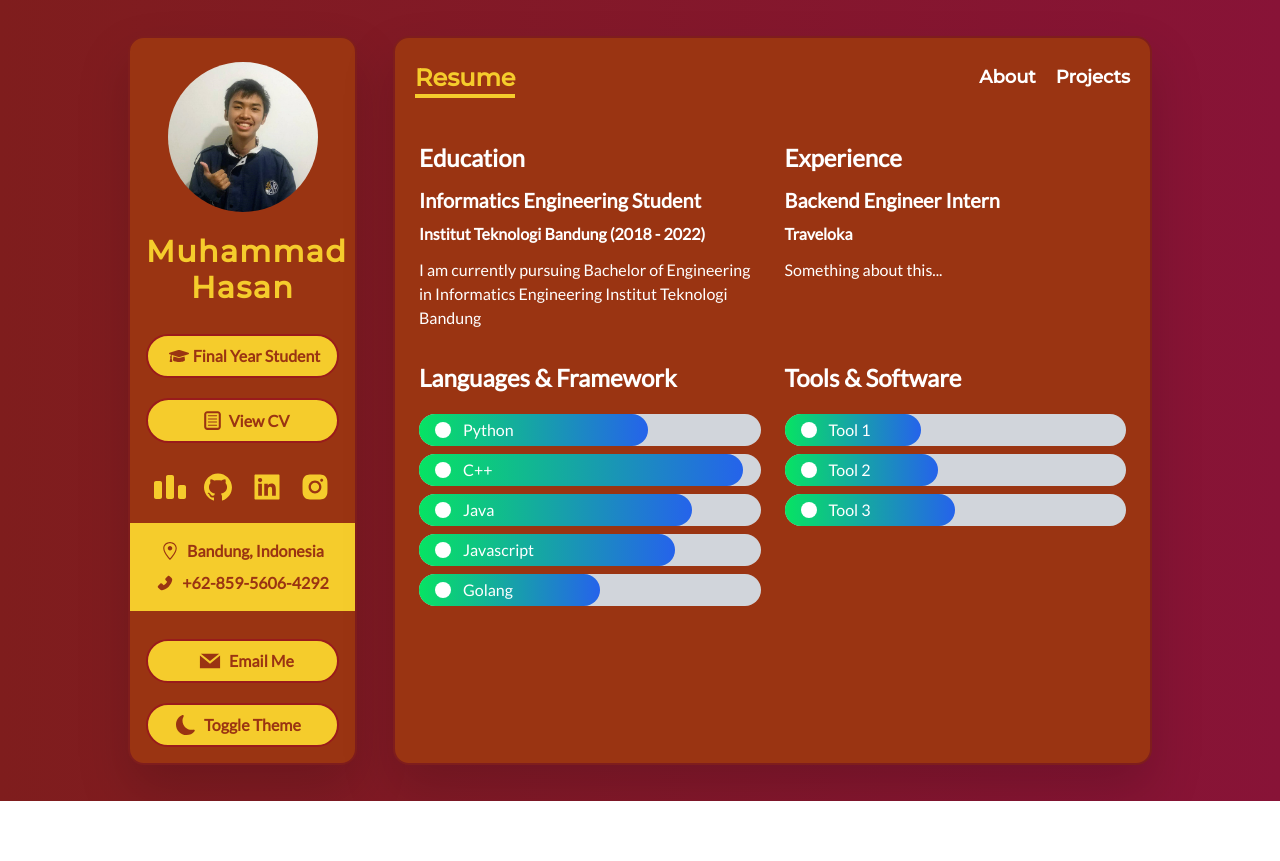
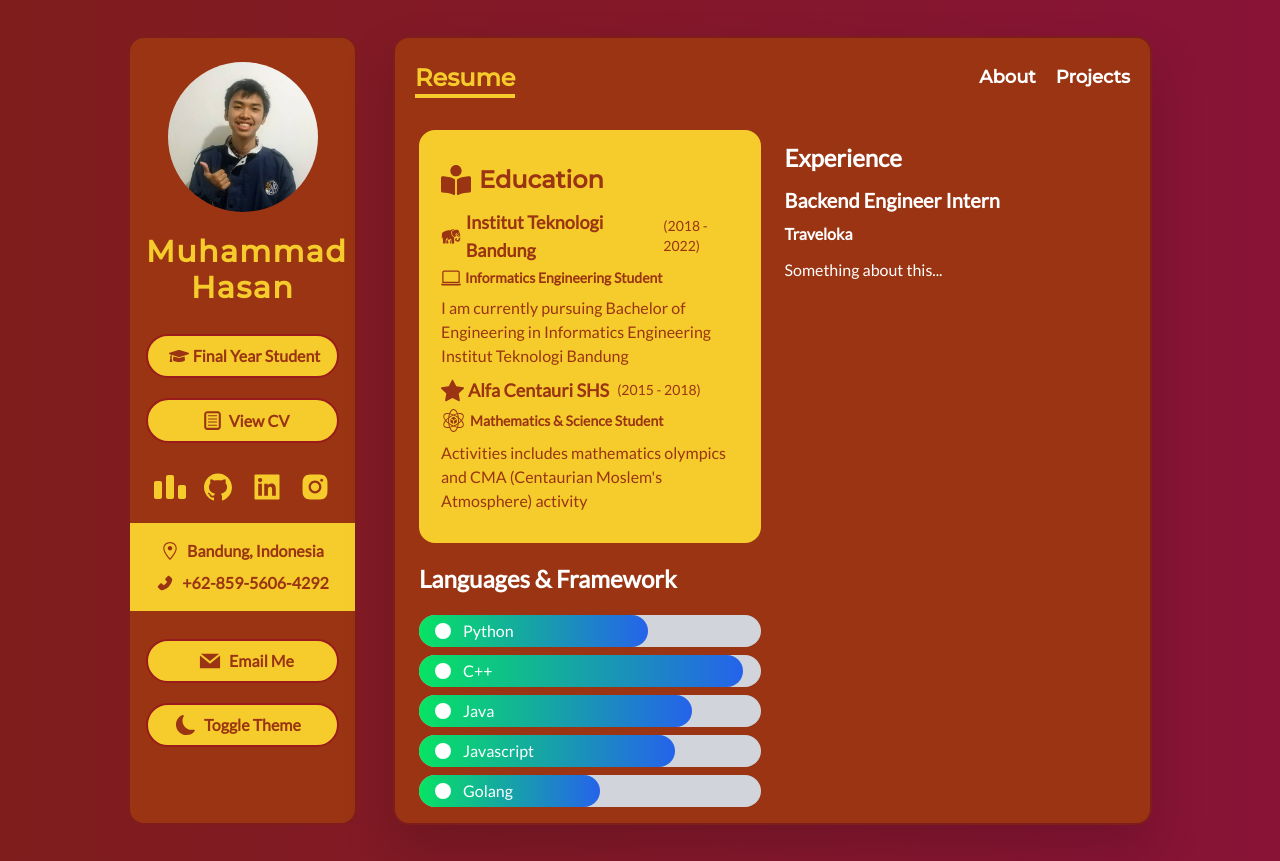
Before and after one commit to muhammadhasan01/portofolio, a Next.js app: page /resume in a window 1280 px wide. Before the commit the page ends 801 px from the top, so only its background shows below. Built offline with nearby package versions, Linux system fonts and the light colour scheme.

Commit message:
feat: change education

```diff
--- /dev/null
+++ b/components/EducationCard.tsx
@@ -0,0 +1,30 @@
+import { FunctionComponent } from 'react';
+import { IEducation } from '../type';
+import { MdDateRange } from 'react-icons/md';
+
+const EducationCard: FunctionComponent<{ education: IEducation }> =
+  ({
+     education: {
+       school, major, description, duration,
+       SchoolIcon, schoolIconSize, MajorIcon, majorIconSize,
+     },
+   }) => {
+    return (
+      <div>
+        <div className=' my-1 flex justify-left items-center'>
+          <SchoolIcon className='mr-1' size={schoolIconSize} />
+          <span className='font-bold text-base lg:text-lg'>{school}</span>
+          <span className='hidden lg:block lg:text-sm md:ml-2'>{duration}</span>
+        </div>
+        <div className='md:text-lg flex justify-left items-center'>
+          <MajorIcon className='mr-1' size={majorIconSize} />
+          <span className='font-semibold text-sm'>{major}</span>
+        </div>
+        <p className='my-2 text-sm lg:text-base font-medium'>
+          {description}
+        </p>
+      </div>
+    );
+  };
+
+export default EducationCard;
--- a/components/Sidebar.tsx
+++ b/components/Sidebar.tsx
@@ -65,7 +65,8 @@ const Sidebar = () => {
 
       {/*  Address */}
       <div
-        className='my-5 py-4 bg-cnc-yellow flex items-center justify-center flex-col space-y-2 font-semibold text-orange-800 dark:text-cnc-yellow dark:bg-dark-700'
+        className='my-5 py-4 bg-cnc-yellow flex items-center justify-center flex-col space-y-2 font-semibold text-orange-800
+        dark:text-cnc-yellow dark:bg-dark-500'
         style={{ 'marginLeft': '-1rem', 'marginRight': '-1rem' }}>
         <div className='flex items-center justify-center space-x-2'>
           <GoLocation size={18} />
--- a/data.ts
+++ b/data.ts
@@ -1,9 +1,9 @@
-import { IProject, IService, ISkill } from './type';
-import { BsCircleFill, BsCreditCard2FrontFill } from 'react-icons/bs';
-import { SiCodewars } from 'react-icons/si';
+import { IEducation, IProject, IService, ISkill } from './type';
+import { BsCircleFill, BsCreditCard2FrontFill, BsLaptop, BsStarFill } from 'react-icons/bs';
 import { ImDatabase } from 'react-icons/im';
 import { MdExplore } from 'react-icons/md';
 import { FaLaptopCode } from 'react-icons/fa';
+import { GiMaterialsScience, GiElephant } from 'react-icons/gi';
 
 export const services: IService[] = [
   {
@@ -75,6 +75,30 @@ export const tools: ISkill[] = [
     Icon: BsCircleFill,
   },
 ];
+
+export const educations: IEducation[] = [
+  {
+    school: 'Institut Teknologi Bandung',
+    major: 'Informatics Engineering Student',
+    SchoolIcon: GiElephant,
+    schoolIconSize: 23,
+    MajorIcon: BsLaptop,
+    majorIconSize: 20,
+    duration: '(2018 - 2022)',
+    description: 'I am currently pursuing Bachelor of Engineering in Informatics Engineering Institut Teknologi Bandung',
+  },
+  {
+    school: 'Alfa Centauri SHS',
+    major: 'Mathematics & Science Student',
+    SchoolIcon: BsStarFill,
+    schoolIconSize: 23,
+    MajorIcon: GiMaterialsScience,
+    majorIconSize: 25,
+    duration: '(2015 - 2018)',
+    description: 'Activities includes mathematics olympics and CMA (Centaurian Moslem\'s Atmosphere) activity',
+  },
+];
+
 
 export const projectData: IProject[] = [
   {
--- a/pages/_app.tsx
+++ b/pages/_app.tsx
@@ -20,7 +20,7 @@ function MyApp({ Component, pageProps, router }) {
       <div className='grid grid-cols-12 gap-5 lg:gap-9 my-9 lg:px-35 px-3 sm:px-5 md:px-32'>
         <div className='lg:col-span-3 bg-orange-800 dark:bg-dark-700 rounded-2xl
           col-span-12 p-4 text-center border-2 border-red-900
-          dark:border-cnc-yellow drop-shadow-2xl dark:shadow-custom-dark'>
+          dark:border-cnc-yellow drop-shadow-3xl dark:shadow-custom-dark'>
           <Sidebar />
         </div>
         <div
--- a/pages/index.tsx
+++ b/pages/index.tsx
@@ -15,7 +15,7 @@ const index = () => {
     >
       <Head>
         <title>
-          Hasan's Portfolio Website | About
+          Hasan's Personal Website | About
         </title>
       </Head>
       <h5 className='mb-3 font-medium'>
--- a/pages/projects.tsx
+++ b/pages/projects.tsx
@@ -31,7 +31,7 @@ const projects = () => {
     >
       <Head>
         <title>
-          Hasan's Portfolio Website | Projects
+          Hasan's Personal Website | Projects
         </title>
       </Head>
       <ProjectsNavbar handlerFilterCategory={handlerFilterCategory} active={active} />
--- a/pages/resume.tsx
+++ b/pages/resume.tsx
@@ -1,8 +1,11 @@
-import { languages, tools } from '../data';
-import Bar from '../components/Bar';
+import { educations, languages, tools } from '../data';
 import { motion } from 'framer-motion';
 import { fadeInUp, routeAnimation } from '../animations';
+import { FaBookReader } from 'react-icons/fa';
+
+import Bar from '../components/Bar';
 import Head from 'next/head';
+import EducationCard from '../components/EducationCard';
 
 const resume = () => {
   return (
@@ -15,23 +18,22 @@ const resume = () => {
     >
       <Head>
         <title>
-          Hasan's Portfolio Website | Resume
+          Hasan's Personal Website | Resume
         </title>
       </Head>
       {/*  Education & Experience */}
       <div className='grid gap-6 md:grid-cols-2'>
-        <motion.div variants={fadeInUp} initial='initial' animate='animate'>
-          <h5 className='my-3 text-2xl font-bold'>Education</h5>
+        <motion.div variants={fadeInUp} initial='initial' animate='animate'
+                    className='bg-cnc-yellow dark:bg-dark-500 p-5 border-2 border-cnc-yellow
+                    rounded-2xl text-orange-800 dark:text-cnc-yellow'>
+          <div className='my-3 text-2xl font-bold flex justify-left items-center'>
+            <FaBookReader className='mr-2' size={30} />
+            <span className='font-montserrat'>Education</span>
+          </div>
           <div>
-            <h5 className='my-2 text-xl font-bold'>
-              Informatics Engineering Student
-            </h5>
-            <p className='font-semibold'>
-              Institut Teknologi Bandung (2018 - 2022)
-            </p>
-            <p className='my-3'>
-              I am currently pursuing Bachelor of Engineering in Informatics Engineering Institut Teknologi Bandung
-            </p>
+            {educations.map(education => (
+              <EducationCard education={education} />
+            ))}
           </div>
         </motion.div>
         <motion.div variants={fadeInUp} initial='initial' animate='animate'>
@@ -63,18 +65,6 @@ const resume = () => {
             }
           </div>
         </div>
-        <div>
-          <h5 className='my-5 text-2xl font-bold'>
-            Tools & Software
-          </h5>
-          <div className='my-2'>
-            {
-              tools.map(tool => (
-                <Bar data={tool} />
-              ))
-            }
-          </div>
-        </div>
       </div>
     </motion.div>
   );
--- a/tailwind.config.js
+++ b/tailwind.config.js
@@ -7,7 +7,7 @@ module.exports = {
   theme: {
     fontFamily: {
       montserrat: ['Montserrat', 'Open Sans'],
-      description: ['Helvetica', 'sans-serif']
+      description: ['Helvetica', 'sans-serif'],
     },
     boxShadow: {
       'custom-light': ' 0 0 10px #111111',
@@ -21,7 +21,7 @@ module.exports = {
         wood: {
           DEFAULT: '#563232',
           white: '#e7cfb4',
-          red: '#84240c'
+          red: '#84240c',
         },
         'hmif-yellow': '#F8C033',
         'cnc-yellow': '#F5CC2C',
@@ -34,6 +34,7 @@ module.exports = {
           700: '#202125',
           800: '#232428',
           900: '#35363D',
+          1000: '#5b5a5a',
         },
       },
     },
```
Also changed, not shown: type.ts (+11 -0 lines), public/images/education/alcent.png (added), public/images/education/itb.png (added).
